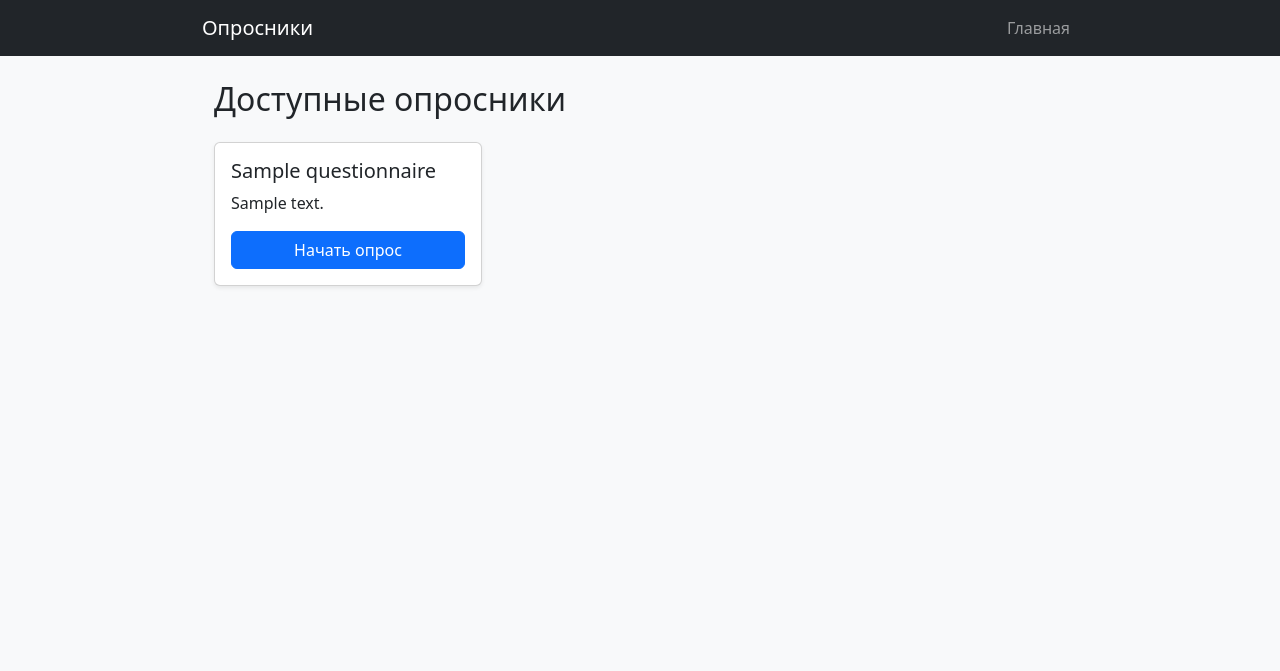
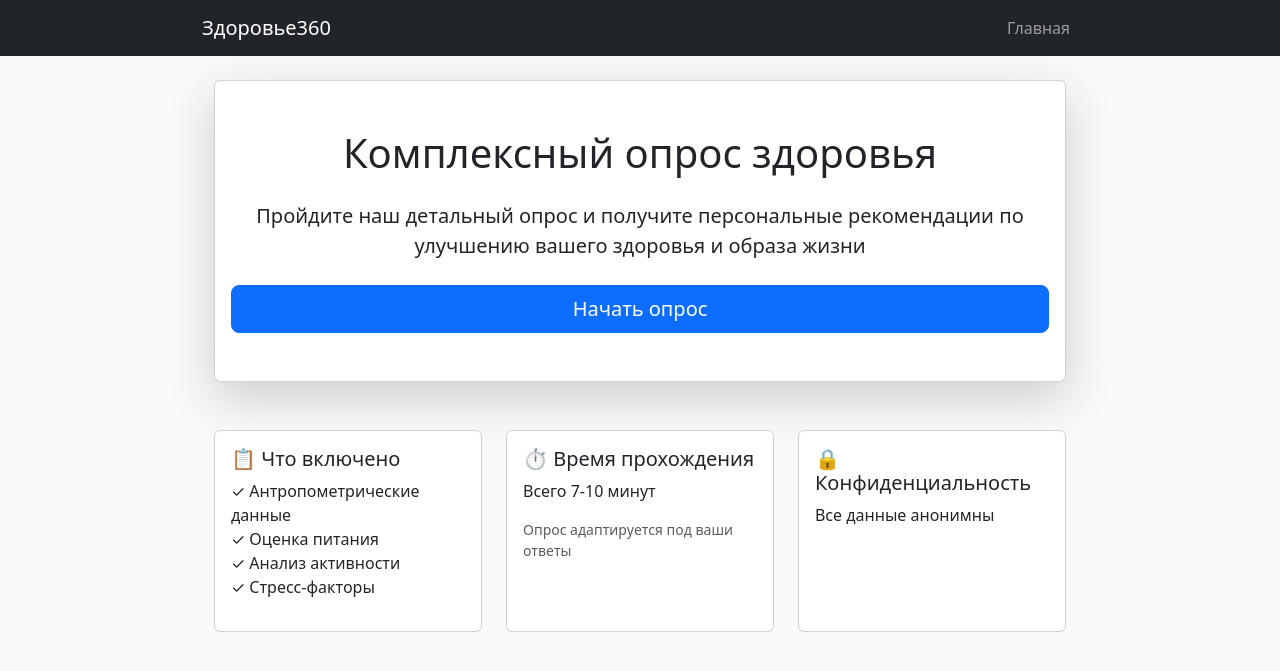
Before and after one commit to MATwave/questionnaire, a Django app: page / in a window 1280 px wide. Shown: the top 671 px of the page. Run offline with Django 5.2, Linux system fonts and the light colour scheme; tables that the repository leaves empty hold one stand-in row (values such as "Sample post").

Commit message:
рабочая версия 7

```diff
--- a/src/questionnaire/templates/base.html
+++ b/src/questionnaire/templates/base.html
@@ -3,7 +3,7 @@
 <head>
     <meta charset="UTF-8">
     <meta name="viewport" content="width=device-width, initial-scale=1">
-    <title>{% block title %}Опросник{% endblock %}</title>
+    <title>{% block title %}Опросник здоровья{% endblock %}</title>
 
     <!-- Подключение Bootstrap -->
     <link href="https://cdn.jsdelivr.net/npm/bootstrap@5.3.0/dist/css/bootstrap.min.css" rel="stylesheet">
@@ -19,6 +19,12 @@
         .container {
             max-width: 900px;
         }
+        .survey-card {
+            transition: transform 0.2s;
+        }
+        .survey-card:hover {
+            transform: translateY(-5px);
+        }
     </style>
 
     {% block extra_head %}{% endblock %}
@@ -28,14 +34,14 @@
     <!-- Навигационное меню -->
     <nav class="navbar navbar-expand-lg navbar-dark bg-dark">
         <div class="container">
-            <a class="navbar-brand" href="{% url 'questionnaire_list' %}">Опросники</a>
+            <a class="navbar-brand" href="{% url 'home' %}">Здоровье360</a>
             <button class="navbar-toggler" type="button" data-bs-toggle="collapse" data-bs-target="#navbarNav">
                 <span class="navbar-toggler-icon"></span>
             </button>
             <div class="collapse navbar-collapse" id="navbarNav">
                 <ul class="navbar-nav ms-auto">
                     <li class="nav-item">
-                        <a class="nav-link" href="{% url 'questionnaire_list' %}">Главная</a>
+                        <a class="nav-link" href="{% url 'home' %}">Главная</a>
                     </li>
                 </ul>
             </div>
--- /dev/null
+++ b/src/questionnaire/templates/home.html
@@ -0,0 +1,57 @@
+{% extends "base.html" %}
+
+{% block content %}
+<div class="container mt-4">
+  <div class="row justify-content-center">
+    <div class="col-lg-12">
+      <div class="card survey-card shadow-lg">
+        <div class="card-body text-center py-5">
+          <h1 class="mb-4">Комплексный опрос здоровья</h1>
+          <p class="lead mb-4">Пройдите наш детальный опрос и получите персональные рекомендации по улучшению вашего здоровья и образа жизни</p>
+
+          <div class="d-grid gap-3">
+            <a href="{% url 'user_profile_view' %}" class="btn btn-primary btn-lg">
+              Начать опрос
+            </a>
+          </div>
+        </div>
+      </div>
+
+      <div class="row mt-5">
+        <div class="col-md-4 mb-4">
+          <div class="card h-100 survey-card">
+            <div class="card-body">
+              <h5 class="card-title">📋 Что включено</h5>
+              <ul class="list-unstyled">
+                <li>✓ Антропометрические данные</li>
+                <li>✓ Оценка питания</li>
+                <li>✓ Анализ активности</li>
+                <li>✓ Стресс-факторы</li>
+              </ul>
+            </div>
+          </div>
+        </div>
+
+        <div class="col-md-4 mb-4">
+          <div class="card h-100 survey-card">
+            <div class="card-body">
+              <h5 class="card-title">⏱ Время прохождения</h5>
+              <p class="card-text">Всего 7-10 минут</p>
+              <p class="text-muted small">Опрос адаптируется под ваши ответы</p>
+            </div>
+          </div>
+        </div>
+
+        <div class="col-md-4 mb-4">
+          <div class="card h-100 survey-card">
+            <div class="card-body">
+              <h5 class="card-title">🔒 Конфиденциальность</h5>
+              <p class="card-text">Все данные анонимны </p>
+            </div>
+          </div>
+        </div>
+      </div>
+    </div>
+  </div>
+</div>
+{% endblock %}
--- a/src/questionnaire/templates/questionnaire_list.html
+++ /dev/null
@@ -1,28 +0,0 @@
-{% extends "base.html" %}
-
-{% block content %}
-<div class="container mt-4">
-  <h2 class="mb-4">Доступные опросники</h2>
-  <div class="row">
-    {% for questionnaire in questionnaires %}
-      <div class="col-sm-6 col-md-4 mb-4">
-        <div class="card h-100 shadow-sm">
-          <div class="card-body d-flex flex-column">
-            <h5 class="card-title">{{ questionnaire.title }}</h5>
-            {% if questionnaire.description %}
-              <p class="card-text">{{ questionnaire.description }}</p>
-            {% else %}
-              <p class="card-text text-muted">Описание отсутствует</p>
-            {% endif %}
-            <a href="{% url 'questionnaire_view' questionnaire.id %}" class="btn btn-primary mt-auto">Начать опрос</a>
-          </div>
-        </div>
-      </div>
-    {% empty %}
-      <div class="col-12">
-        <p>Нет доступных опросников.</p>
-      </div>
-    {% endfor %}
-  </div>
-</div>
-{% endblock %}
--- a/src/questionnaire/urls.py
+++ b/src/questionnaire/urls.py
@@ -1,10 +1,10 @@
 from django.urls import path
-from .views import questionnaire_list, user_profile_view, questionnaire_view, thank_you_view
+from .views import home_view, user_profile_view, questionnaire_view, thank_you_view
 
 urlpatterns = [
-    path('', questionnaire_list, name='questionnaire_list'),
-    path('<int:questionnaire_id>/profile/', user_profile_view, name='user_profile_view'),
-    path('<int:questionnaire_id>/', questionnaire_view, name='questionnaire_view'),
-    path('<int:questionnaire_id>/question/<int:question>/', questionnaire_view, name='questionnaire_view_with_question'),
+    path('', home_view, name='home'),
+    path('profile/', user_profile_view, name='user_profile_view'),
+    path('survey/', questionnaire_view, name='questionnaire_start'),
+    path('survey/<int:question_order>/', questionnaire_view, name='questionnaire_view'),
     path('thank-you/', thank_you_view, name='thank_you_view'),
 ]
--- a/src/questionnaire/views.py
+++ b/src/questionnaire/views.py
@@ -1,27 +1,24 @@
 from django.shortcuts import render, redirect, get_object_or_404
 from django.urls import reverse
+from django.http import HttpResponseRedirect
 
-from .models import Questionnaire, Question, Answer, UserResponse, AnonymousUserProfile
+from .models import Question, Answer, UserResponse, AnonymousUserProfile
 
 
-def questionnaire_list(request):
-    questionnaires = Questionnaire.objects.all()
-    return render(request, 'questionnaire_list.html', {'questionnaires': questionnaires})
-
-
-def user_profile_view(request, questionnaire_id):
-    # Получаем текущий идентификатор сессии
+def user_profile_view(request):
     session_key = request.session.session_key
     if not session_key:
         request.session.create()
         session_key = request.session.session_key
 
-    # Получаем профиль пользователя для текущей сессии
     user_profile, created = AnonymousUserProfile.objects.get_or_create(session_key=session_key)
 
+    if user_profile.filled_survey:
+        return redirect('thank_you_view')
+
     if user_profile.gender and user_profile.age and user_profile.height and user_profile.weight:
-        # Если данные собраны, начинаем опрос
-        return redirect('questionnaire_view', questionnaire_id=questionnaire_id)
+        # Изменено здесь: используем имя маршрута для старта опроса
+        return redirect('questionnaire_start')  # <--- Исправлено
 
     if request.method == 'POST':
         user_profile.gender = request.POST.get('gender')
@@ -29,29 +26,42 @@ def user_profile_view(request, questionnaire_id):
         user_profile.height = request.POST.get('height')
         user_profile.weight = request.POST.get('weight')
         user_profile.save()
-        return redirect('questionnaire_view', questionnaire_id=questionnaire_id)
+        # Изменено здесь: используем правильный маршрут
+        return redirect('questionnaire_start')  # <--- Исправлено
 
     return render(request, 'user_profile_form.html', {'profile': user_profile})
 
-def questionnaire_view(request, questionnaire_id, question=None):
+
+def questionnaire_view(request, question_order=None):
     session_key = request.session.session_key
     if not session_key:
-        return redirect('user_profile_view', questionnaire_id=questionnaire_id)
+        return redirect('user_profile_view')
 
-    questionnaire = get_object_or_404(Questionnaire, id=questionnaire_id)
-    responses = UserResponse.objects.filter(session_key=session_key, questionnaire_id=questionnaire_id)
-    question_count = questionnaire.questions.count()
-    answered_questions = responses.values('question').distinct().count()
+    user_profile = get_object_or_404(AnonymousUserProfile, session_key=session_key)
 
-    if answered_questions == question_count:
+    if user_profile.filled_survey:
         return redirect('thank_you_view')
 
-    if question:
-        question = get_object_or_404(Question, id=question)
+    # Получаем все вопросы в правильном порядке
+    all_questions = Question.objects.all().order_by('order')
+    total_questions = all_questions.count()
+
+    if not all_questions.exists():
+        return redirect('home')
+
+    if total_questions == 0:
+        return redirect('thank_you_view')
+
+    # Получаем текущий прогресс
+    answered_questions = UserResponse.objects.filter(user_profile=user_profile).values('question').distinct().count()
+    progress = int((answered_questions / total_questions) * 100) if total_questions > 0 else 0
+
+    # Определяем текущий вопрос
+    if question_order:
+        question = get_object_or_404(Question, order=question_order)
     else:
-        question = questionnaire.questions.first()
-
-    progress = int((answered_questions / question_count) * 100)
+        first_question = all_questions.first()
+        return HttpResponseRedirect(reverse('questionnaire_view', args=[first_question.order]))
 
     if request.method == 'POST':
         selected_answer_id = request.POST.get('answer')
@@ -59,20 +69,27 @@ def questionnaire_view(request, questionnaire_id, question=None):
 
         selected_answer = Answer.objects.filter(id=selected_answer_id).first() if selected_answer_id else None
 
-        if question.allow_free_text and not selected_answer and not free_text_answer:
-            return render(request, 'questionnaire.html', {
-                'questionnaire': questionnaire,
-                'question': question,
-                'progress': progress,
-                'answered_questions': answered_questions,
-                'question_count': question_count,
-                'error': 'Пожалуйста, выберите вариант ответа или заполните поле свободного ответа.'
-            })
+        if question.is_required:
+            if question.allow_free_text and not selected_answer and not free_text_answer:
+                return render(request, 'questionnaire.html', {
+                    'question': question,
+                    'progress': progress,
+                    'answered_questions': answered_questions,
+                    'question_count': total_questions,
+                    'error': 'Пожалуйста, выберите вариант ответа или заполните поле свободного ответа.'
+                })
+            elif not question.allow_free_text and not selected_answer:
+                return render(request, 'questionnaire.html', {
+                    'question': question,
+                    'progress': progress,
+                    'answered_questions': answered_questions,
+                    'question_count': total_questions,
+                    'error': 'Пожалуйста, выберите вариант ответа.'
+                })
 
-        # Обновляем или создаем ответ
+        # Сохраняем ответ
         UserResponse.objects.update_or_create(
-            session_key=session_key,
-            questionnaire=questionnaire,
+            user_profile=user_profile,
             question=question,
             defaults={
                 'selected_answer': selected_answer,
@@ -80,20 +97,30 @@ def questionnaire_view(request, questionnaire_id, question=None):
             }
         )
 
+        # Определяем следующий вопрос
+        next_question = None
         if selected_answer and selected_answer.next_question:
             next_question = selected_answer.next_question
         else:
-            next_question = questionnaire.questions.filter(id__gt=question.id).first()
+            next_question = Question.objects.filter(order__gt=question.order).order_by('order').first()
 
-        return redirect(reverse('questionnaire_view_with_question', kwargs={'questionnaire_id': questionnaire_id, 'question': next_question.id}) if next_question else 'thank_you_view')
+        if next_question:
+            return HttpResponseRedirect(reverse('questionnaire_view', args=[next_question.order]))
+        else:
+            user_profile.filled_survey = True
+            user_profile.save()
+            return redirect('thank_you_view')
 
     return render(request, 'questionnaire.html', {
-        'questionnaire': questionnaire,
         'question': question,
         'progress': progress,
         'answered_questions': answered_questions,
-        'question_count': question_count
+        'question_count': total_questions
     })
+
 
 def thank_you_view(request):
     return render(request, 'thank_you.html')
+
+def home_view(request):
+    return render(request, 'home.html')
```
Also changed, not shown: src/questionnaire/admin.py (+35 -46 lines), src/questionnaire/models.py (+7 -18 lines).
